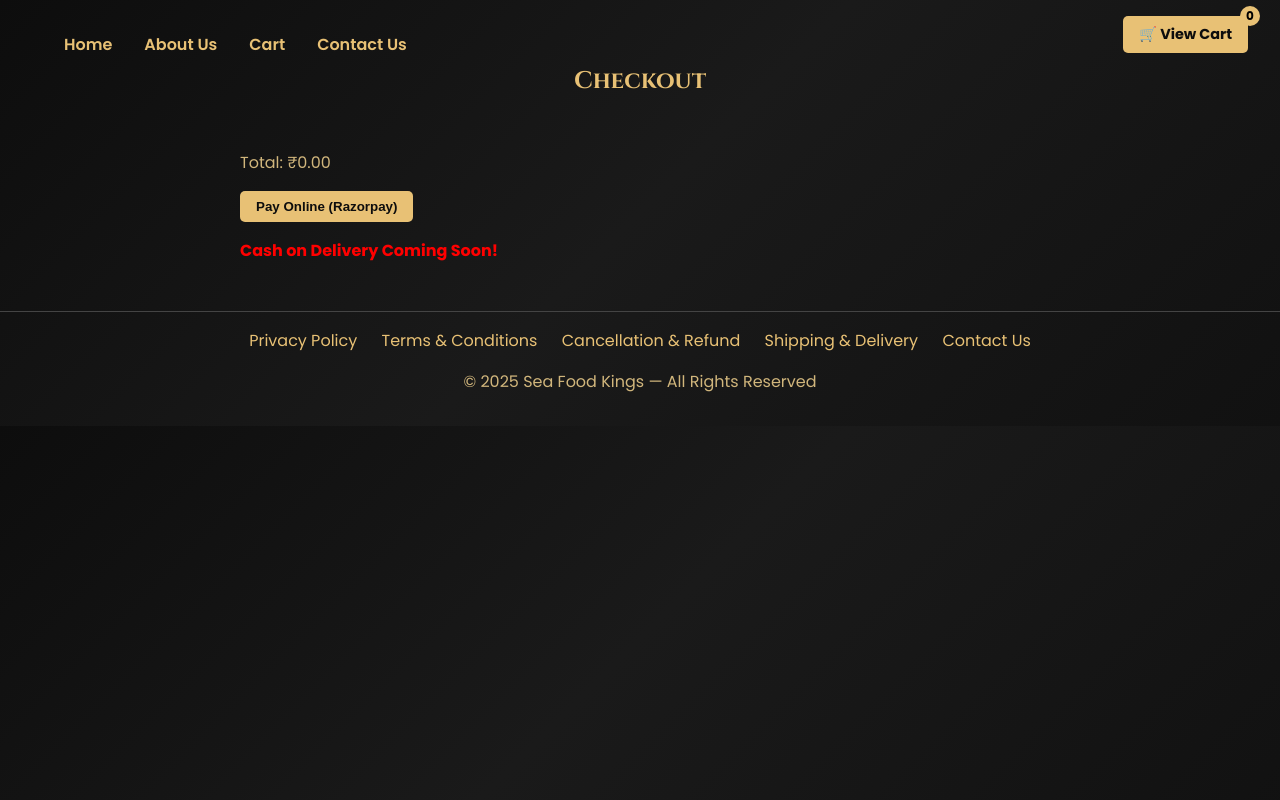
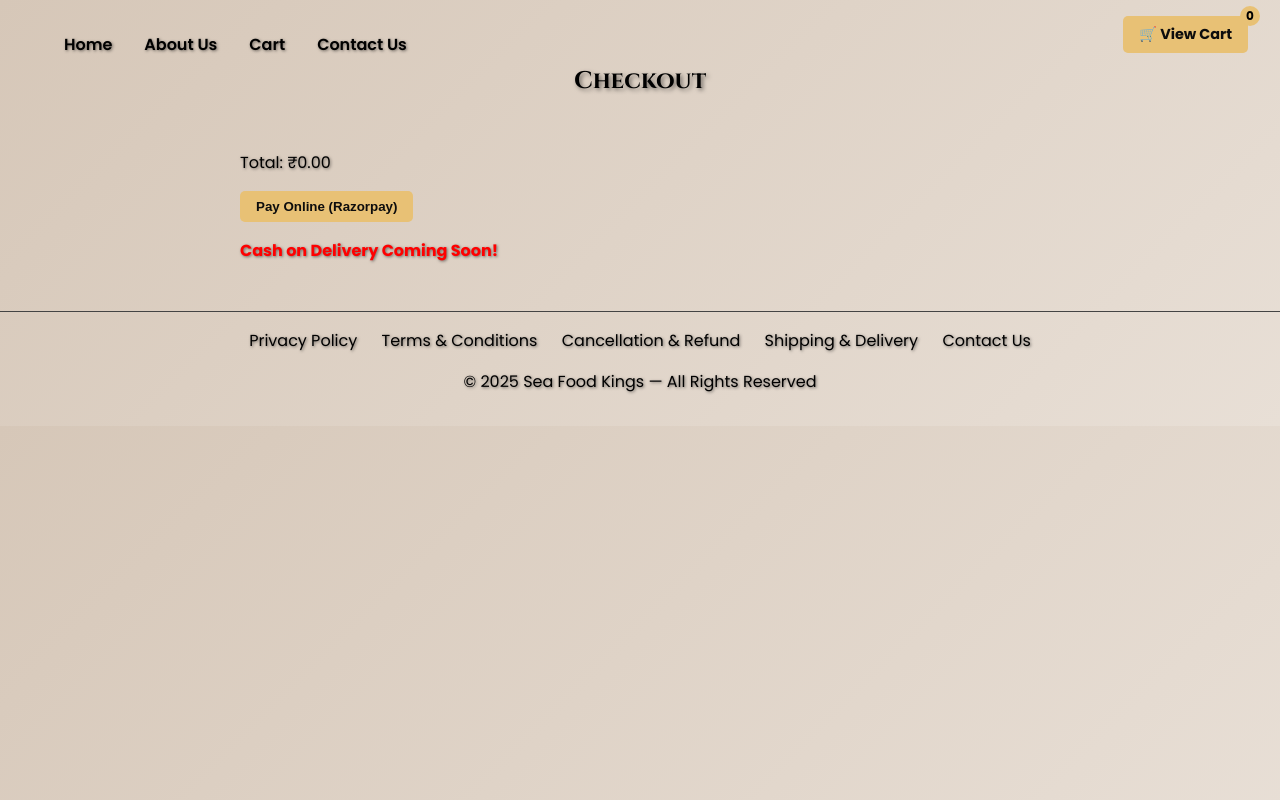
Before and after one commit to pathan2303/seafood-kings, a website: page checkout.html in a window 1280 px wide. Drawn offline with Linux system fonts and the light colour scheme.

Commit message:
Update checkout.html

```diff
--- a/checkout.html
+++ b/checkout.html
@@ -10,7 +10,7 @@
     body {
       font-family: 'Poppins', sans-serif;
       margin: 0;
-      background: linear-gradient(135deg, #0d0d0d, #1a1a1a, #111);
+      background: linear-gradient(135deg, #d6c7b8, #e8dfd6); /* Full background with shining */
       color: #e8c175;
     }
     .container {
@@ -30,22 +30,25 @@
       padding: 1rem 2rem 0;
     }
     .nav-links a {
-      color: #e8c175;
+      color: #000000; /* Black with shadow */
       text-decoration: none;
       font-weight: 600;
       transition: color 0.3s ease;
+      text-shadow: 1px 1px 3px rgba(0, 0, 0, 0.5);
     }
     .nav-links a:hover {
-      color: #fff2cc;
+      color: #333333;
     }
     h1 {
       font-family: 'Cinzel', serif;
       font-size: 1.5rem;
       margin: 0.5rem 0 0.3rem;
-      color: #e8c175;
+      color: #000000; /* Black with shadow */
+      text-shadow: 2px 2px 4px rgba(0, 0, 0, 0.5);
     }
     p {
-      color: #d1b67c;
+      color: #000000; /* Black with shadow */
+      text-shadow: 1px 1px 3px rgba(0, 0, 0, 0.5);
     }
     .cart-right {
       position: absolute;
@@ -85,12 +88,13 @@
       border-top: 1px solid #444;
     }
     footer a {
-      color: #e8c175;
+      color: #000000; /* Black with shadow */
       margin: 0 10px;
       text-decoration: none;
+      text-shadow: 1px 1px 3px rgba(0, 0, 0, 0.5);
     }
     footer a:hover {
-      color: #fff2cc;
+      color: #333333;
     }
     button {
       background-color: #e8c175;
```
Lines whose indentation alone changed are shown as unchanged.
